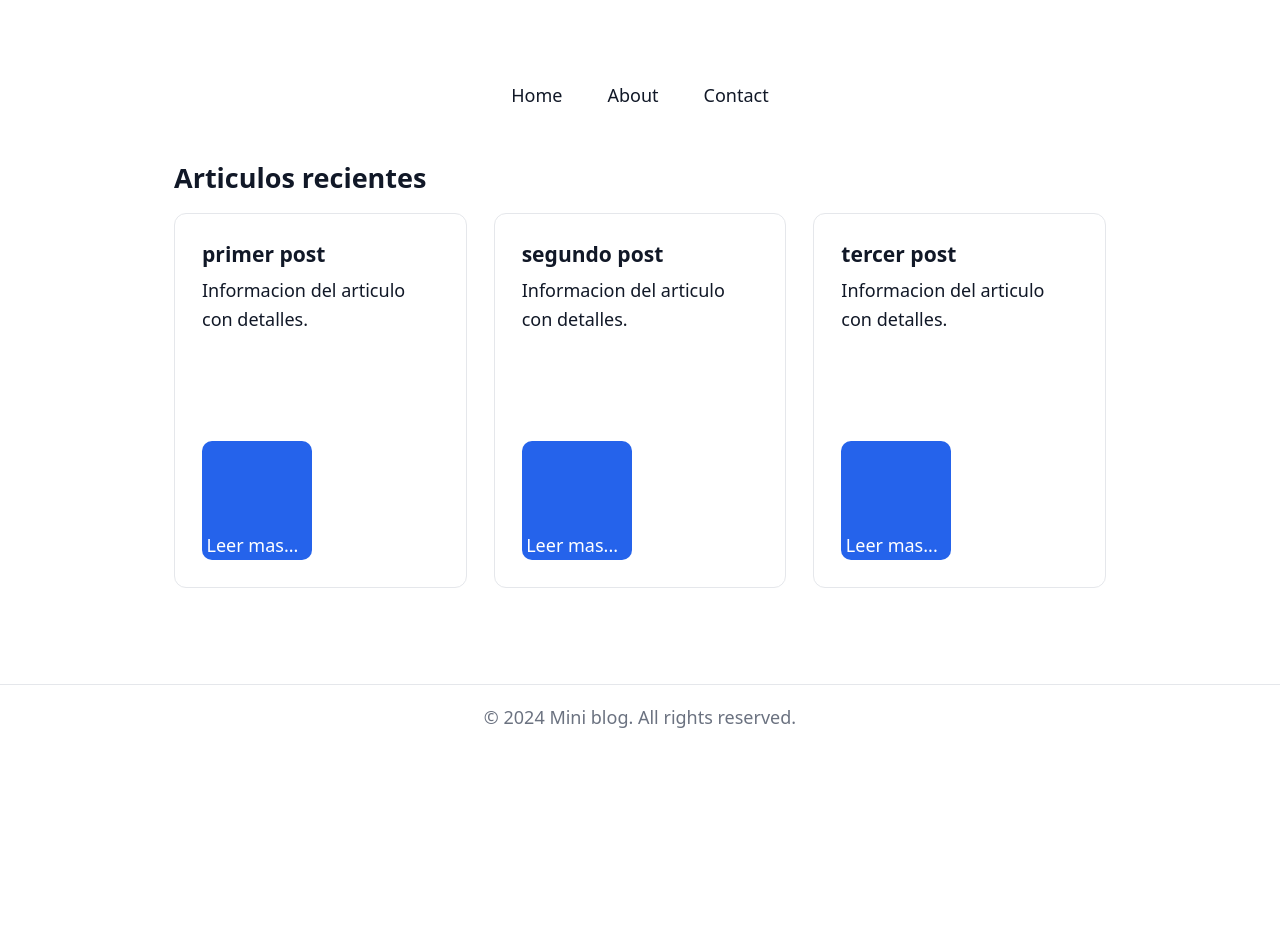
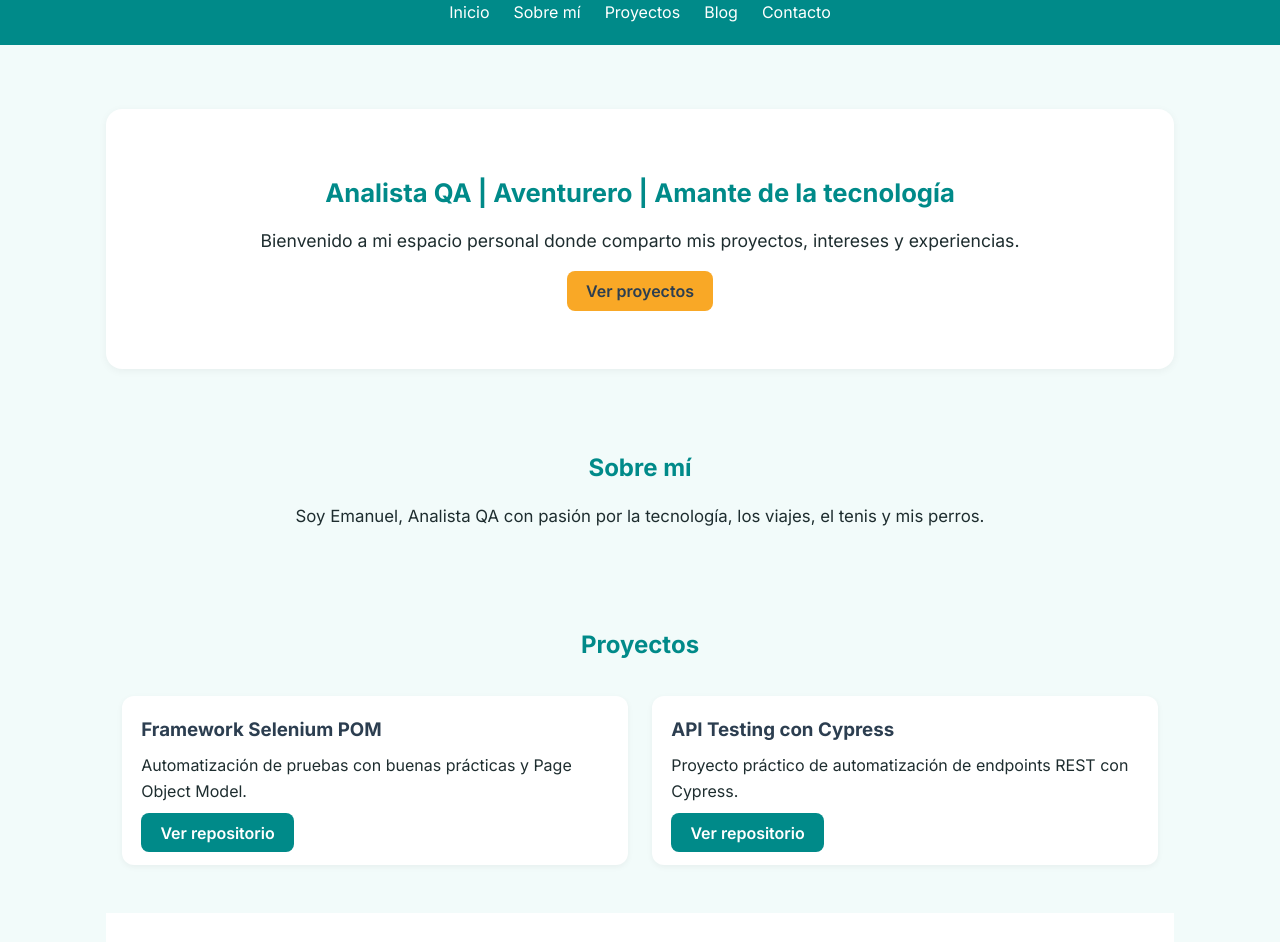
Before and after one commit to Emanuelrestrepo22/mini_blog, a plain HTML site: page index.html in a window 1280 px wide. Shown: the part 81-1023 px from the top of the page. Before the commit the page ends 849 px from the top, so only its background shows below. Drawn offline with Linux system fonts and the light colour scheme; files that its build step writes are made by us from their sources.

Commit message:
we changed our structure to fit the requirements in our finale projects

```diff
--- a/assets/css/style.css
+++ /dev/null
@@ -1,124 +0,0 @@
-/* Estilos generales */
-:root{
-  --bg:#ffffff;        /* fondo */
-  --fg:#111827;        /* texto principal (gris muy oscuro) */
-  --muted:#6b7280;     /* texto secundario */
-  --accent:#2563eb;    /* azul simple de acento */
-  --border:#e5e7eb;    /* bordecito sutil */
-  --radius:12px;       /* radios consistentes */
-  --maxw:980px;        /* ancho de línea cómodo */
-}
-* {
-  box-sizing: border-box;
-}
-html {
-  scroll-behavior: smooth;
-    font-size: 18px;
-}
-body {
-  margin:0;
-  font-family:ui-sans-serif, system-ui, -apple-system, "Segoe UI", Roboto, Inter, Arial, sans-serif;
-  background:var(--bg); color:var(--fg); line-height:1.6;
-}
-a {
-  color: var(--accent);
-  text-decoration: none;
-}
-a:hover {
-  text-decoration: underline;
-}
-img {
-  max-width: 100%;
-  border-radius: var(--radius);
-}
-
-/* Contenedor y tipografia */
-.container {
-  max-width: var(--maxw);
-  margin-inline: auto;
-  padding: clamp(16px, 2vw, 24px);
-}
-h1, h2, h3{
-  line-height:1.25;
-  margin:0 0 0.5rem;
-}
-p{
-    margin:0 0 1rem;
-}
-/* Encabezado y navbar*/
-header{
-    background: #fff;
-    border-bottom: 1mpx solid var(--border);
-    position: sticky; top: 0; z-index: 10; /* siempre visible y fijo arriba en el scroll*/
-    padding: clamp(12px, 1.8vw, 18px);
-}
-header h1{ margin: 0%;}
-/* lista de nav en una sola fila, centrada. */
-.navbar {margin-top: 5rem;}
-.nav-list {
-  list-style: none;
-  display: flex;
-  gap: 1rem;
-  padding: 0;
-  margin: 0;
-  justify-content: center;
-  flex-wrap: wrap;
-}
-.navbar a {
-    display: inline-block; padding: .5rem .75rem; border-radius: 999px; color:var(--fg)
-}
-.nav-list a:hover {
-    background: var(--border);
-    color: #fff;
-    text-decoration: none;
-}
-/* Grid tarjetas cssgrid */
-.posts{
-  display: grid;
-  grid-template-columns: repeat(3, minmax(0, 1fr));
-  gap: 1.5rem;
-  margin-block: 1rem 2rem;
-}
-/* tarjeta minimalista */
-.card{
-    background: #fff;
-    border: 1px solid var(--border);
-    border-radius: var(--radius);
-    padding: 1.5rem;
-    transition: transform 0.12s ease, box-shadow 0.12s ease;
-}
-.card:hover{
-    transform: translateY(-5px); box-shadow: 0 6px 18px rgba(0,0,0,0.6);
-}
-.card h3{
-    margin-top: 25rem 0 .25rem;
-}
-.card p{
-    color: var(--fg);
-}
-/*borton simple*/
-.btn{
-    display:inline-block; margin-top: 5rem;
-    padding: 5rem 0.75rem 0 .25rem;
-    background: var(--accent);
-    color: #fff; border-radius: 10px;
-}
-.btn:hover{
-    filter: brightness(1.05);
-}
-/* 5) Footer */
-.footer{
-  background:#fff;
-  border-top:1px solid var(--border);
-  text-align:center;
-  color:var(--muted);
-  padding:1rem 0;
-  margin-top:2rem;
-}
-/* 6) Responsivo con media queries (breakpoints simples) */
-@media (max-width:900px){
-  .posts{ grid-template-columns:repeat(2, minmax(0,1fr)) }
-}
-@media (max-width:600px){
-  .posts{ grid-template-columns:1fr }
-}
--- /dev/null
+++ b/assets/css/styles.css
@@ -0,0 +1,227 @@
+/* === Estilos Globales === */
+
+/* Paleta de colores */
+:root {
+  --primary: #008A89;     /* header, elementos destacados */
+  --secondary: #F9A826;   /* botones primarios */
+  --accent: #DA3E52;      /* enlaces interactivos */
+  --dark: #2C3E50;        /* botones secundarios o texto oscuro */
+  --bg: #F2FBFA;          /* fondo general */
+  --text: #1E2D2F;        /* color principal de texto */
+}
+
+/* Reset básico y tipografía */
+* {
+  box-sizing: border-box;
+  margin: 0;
+  padding: 0;
+}
+
+body {
+  font-family: 'Inter', sans-serif;
+  background-color: var(--bg);
+  color: var(--text);
+  line-height: 1.6;
+}
+
+/* Contenedor central */
+main {
+  max-width: 1100px;
+  margin: 0 auto;
+  padding: 2rem 1rem;
+}
+/* === Encabezado / Header === */
+
+.site-header {
+  background-color: var(--primary);
+  color: white;
+  padding: 1.2rem 0;
+  text-align: center;
+}
+
+.site-header h1 {
+  font-size: 1.8rem;
+  font-weight: 700;
+  letter-spacing: 1px;
+}
+
+/* === Navegación === */
+.nav-list {
+  list-style: none;
+  display: flex;
+  justify-content: center;
+  gap: 1.5rem;
+  margin-top: 1rem;
+}
+
+.nav-list a {
+  color: white;
+  text-decoration: none;
+  font-weight: 500;
+  transition: color 0.2s ease;
+}
+
+.nav-list a:hover {
+  color: var(--secondary);
+}
+
+/* === Sección Inicio === */
+.hero {
+  text-align: center;
+  padding: 4rem 1rem;
+  background-color: #ffffff;
+  border-radius: 16px;
+  box-shadow: 0 2px 8px rgba(0, 0, 0, 0.05);
+  margin: 2rem auto;
+}
+
+.hero h2 {
+  color: var(--primary);
+  font-size: 1.6rem;
+  margin-bottom: 0.8rem;
+}
+
+.hero p {
+  font-size: 1.1rem;
+  margin-bottom: 1.5rem;
+}
+
+/* Botón principal */
+.btn {
+  background-color: var(--secondary);
+  color: var(--dark);
+  font-weight: 600;
+  padding: 0.6rem 1.2rem;
+  border: none;
+  border-radius: 8px;
+  text-decoration: none;
+  transition: background-color 0.2s ease, transform 0.1s ease;
+}
+
+.btn:hover {
+  background-color: #ffb83c;
+  transform: translateY(-2px);
+}
+
+
+/* === Sección Sobre mí === */
+#sobre-mi {
+  background-color: var(--bg);
+  padding: 3rem 1rem;
+  text-align: center;
+}
+
+#sobre-mi h2 {
+  color: var(--primary);
+  margin-bottom: 1rem;
+}
+
+#sobre-mi p {
+  max-width: 700px;
+  margin: 0 auto;
+  font-size: 1.05rem;
+}
+
+/* === Sección Proyectos === */
+#proyectos {
+  padding: 3rem 1rem;
+}
+
+#proyectos h2 {
+  color: var(--primary);
+  text-align: center;
+  margin-bottom: 2rem;
+}
+
+/* Grid de proyectos */
+.grid {
+  display: grid;
+  grid-template-columns: repeat(auto-fit, minmax(280px, 1fr));
+  gap: 1.5rem;
+}
+
+.card {
+  background-color: white;
+  border-radius: 12px;
+  padding: 1.2rem;
+  box-shadow: 0 2px 6px rgba(0, 0, 0, 0.05);
+}
+
+.card h3 {
+  color: var(--dark);
+  margin-bottom: 0.5rem;
+}
+
+.card p {
+  margin-bottom: 1rem;
+}
+
+.card .btn {
+  background-color: var(--primary);
+  color: white;
+}
+
+
+/* === Sección Blog === */
+#blog {
+  background-color: #ffffff;
+  padding: 3rem 1rem;
+}
+
+#blog h2 {
+  color: var(--primary);
+  text-align: center;
+  margin-bottom: 2rem;
+}
+
+#blog article {
+  max-width: 800px;
+  margin: 0 auto 2rem;
+  padding-bottom: 1rem;
+  border-bottom: 1px solid #ddd;
+}
+
+#blog h3 {
+  color: var(--dark);
+  margin-bottom: 0.5rem;
+}
+
+
+/* === Sección Contacto === */
+#contacto {
+  text-align: center;
+  padding: 3rem 1rem;
+  background-color: var(--bg);
+}
+
+#contacto h2 {
+  color: var(--primary);
+  margin-bottom: 1rem;
+}
+
+.contact-links {
+  list-style: none;
+  display: flex;
+  justify-content: center;
+  gap: 1.5rem;
+}
+
+.contact-links a {
+  color: var(--accent);
+  text-decoration: none;
+  font-weight: 600;
+  transition: color 0.2s ease;
+}
+
+.contact-links a:hover {
+  color: var(--secondary);
+}
+
+
+/* === Footer === */
+footer {
+  text-align: center;
+  padding: 1.5rem;
+  background-color: var(--primary);
+  color: white;
+}
--- a/index.html
+++ b/index.html
@@ -1,49 +1,83 @@
 <!DOCTYPE html>
-<html lang="en">
+<html lang="es">
 <head>
-    <meta charset="UTF-8">
-    <meta name="viewport" content="width=device-width, initial-scale=1.0">
-    <title>Mini blog | Clase asincronica</title>
-    <link rel="stylesheet" href="style.css">
+  <meta charset="UTF-8" />
+  <meta name="viewport" content="width=device-width, initial-scale=1.0" />
+  <title>Emanuel Restrepo | Blog Personal</title>
+  <link rel="stylesheet" href="./assets/css/styles.css" />
+  <link rel="preconnect" href="https://fonts.googleapis.com">
+  <link rel="preconnect" href="https://fonts.gstatic.com" crossorigin>
+  <link href="https://fonts.googleapis.com/css2?family=Inter:wght@400;600;700&display=swap" rel="stylesheet">
 </head>
+
 <body>
-    <header>
-        <h1>Mini blog | Clase asincronica</h1>
-        <!--Nav simple para practicar flexbox-->
-        <nav class="navbar" aria-label="Principal">
+  <header class="site-header">
+    <h1>Emanuel Restrepo</h1>
+    <nav>
       <ul class="nav-list">
-                <li><a href="#">Home</a></li>
-                <li><a href="#">About</a></li>
-                <li><a href="#">Contact</a></li>
+        <li><a href="#inicio">Inicio</a></li>
+        <li><a href="#sobre-mi">Sobre mí</a></li>
+        <li><a href="#proyectos">Proyectos</a></li>
+        <li><a href="#blog">Blog</a></li>
+        <li><a href="#contacto">Contacto</a></li>
       </ul>
     </nav>
   </header>
-    <main class="container">
-        <h2>Articulos recientes</h2>
 
-        <!-- Grid de tarjetas para practicar grid -->
-        <section class="posts">
+  <main>
+    <section id="inicio" class="hero">
+      <h2>Analista QA | Aventurero | Amante de la tecnología</h2>
+      <p>Bienvenido a mi espacio personal donde comparto mis proyectos, intereses y experiencias.</p>
+      <a href="#proyectos" class="btn">Ver proyectos</a>
+    </section>
+
+    <section id="sobre-mi">
+      <h2>Sobre mí</h2>
+      <p>Soy Emanuel, Analista QA con pasión por la tecnología, los viajes, el tenis y mis perros.</p>
+    </section>
+
+    <section id="proyectos">
+      <h2>Proyectos</h2>
+      <div class="grid">
         <article class="card">
-                <h3>primer post</h3>
-                <p>Informacion del articulo con detalles.</p>
-                <a class="btn" href="#">Leer mas...</a>
+          <h3>Framework Selenium POM</h3>
+          <p>Automatización de pruebas con buenas prácticas y Page Object Model.</p>
+          <a href="https://github.com/Emanuelrestrepo22/selenium-py-POM" target="_blank" class="btn">Ver repositorio</a>
         </article>
         <article class="card">
-                <h3>segundo post</h3>
-                <p>Informacion del articulo con detalles.</p>
-                <a class="btn"   href="#">Leer mas...</a>
+          <h3>API Testing con Cypress</h3>
+          <p>Proyecto práctico de automatización de endpoints REST con Cypress.</p>
+          <a href="https://github.com/Emanuelrestrepo22/cypress-API-QA" target="_blank" class="btn">Ver repositorio</a>
         </article>
-            <article class="card">
-                <h3>tercer post</h3>
-                <p>Informacion del articulo con detalles.</p>
-                <a class="btn" href="#">Leer mas...</a>
+      </div>
+    </section>
+
+    <section id="blog">
+      <h2>Artículos</h2>
+      <article>
+        <h3>Cómo un QA ve la automatización hoy</h3>
+        <p>Reflexión sobre el papel del tester en la era de la automatización.</p>
       </article>
+      <article>
+        <h3>Mi experiencia corriendo la Media Maratón de Buenos Aires</h3>
+        <p>Una historia personal sobre perseverancia, disciplina y mente fuerte.</p>
+      </article>
+    </section>
+
+    <section id="contacto">
+      <h2>Contacto</h2>
+      <ul class="contact-links">
+        <li><a href="https://github.com/Emanuelrestrepo22" target="_blank">GitHub</a></li>
+        <li><a href="https://www.linkedin.com/in/emanuelrestrepo22/" target="_blank">LinkedIn</a></li>
+        <li><a href="https://www.instagram.com/emanuelrestrepo22/" target="_blank">Instagram</a></li>
+      </ul>
     </section>
   </main>
 
-    <footer class="footer">
-    <script src="app.js"></script>
-        <p>&copy; 2024 Mini blog. All rights reserved.</p>
+  <footer>
+    <p>&copy; <span id="year"></span> Emanuel Restrepo | Blog Personal</p>
   </footer>
+
+  <script src="js/app.js"></script>
 </body>
 </html>
```
Also changed, not shown: assets/js/app.js (added). Lines whose indentation alone changed are shown as unchanged.
